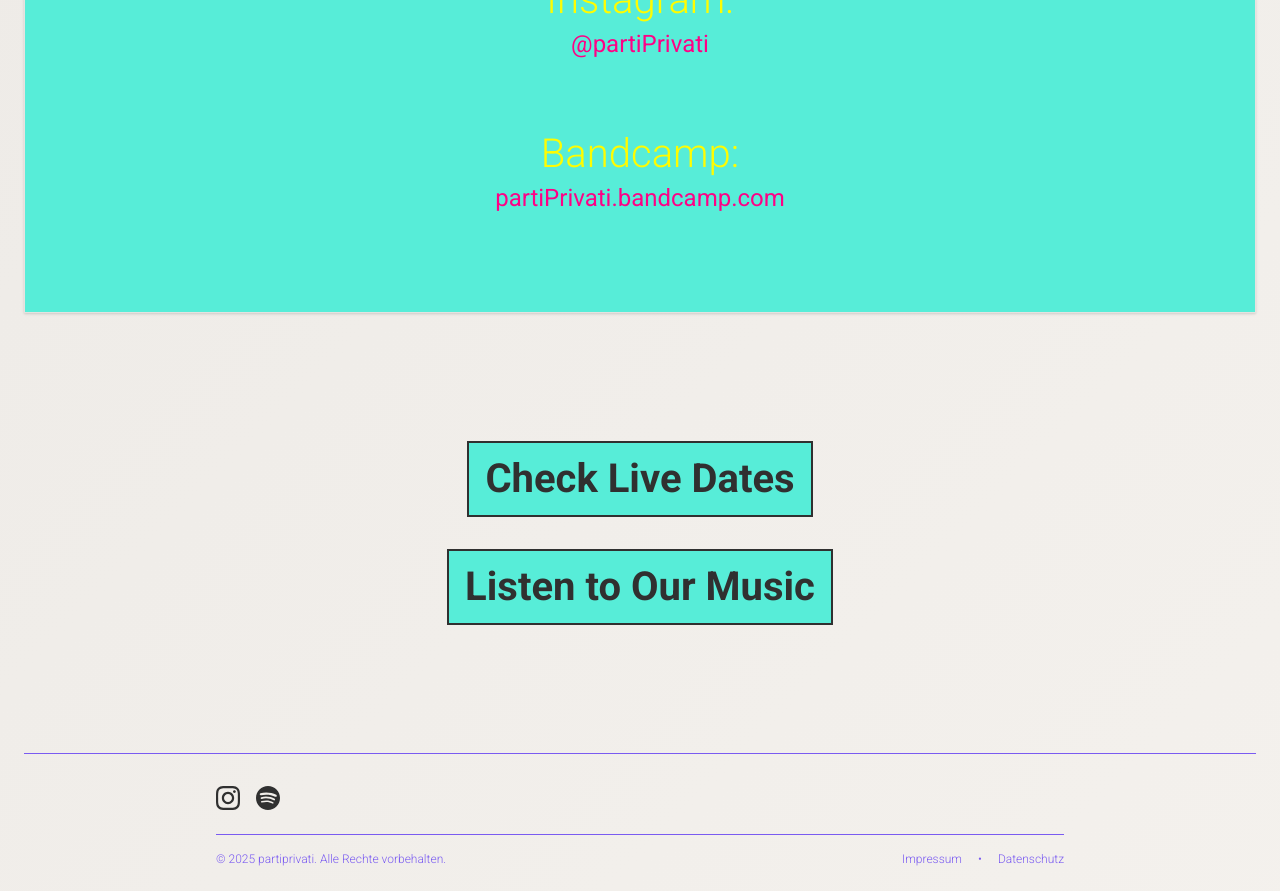
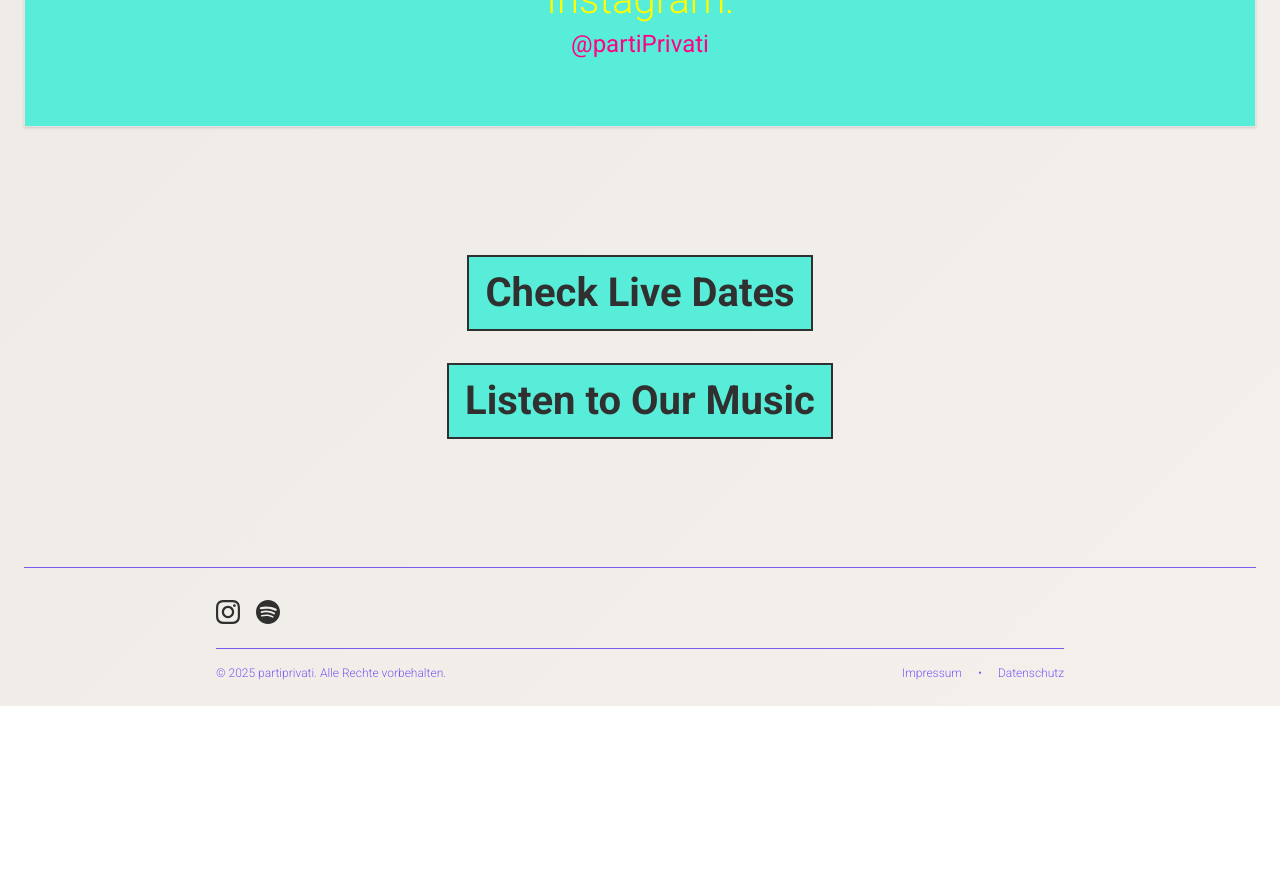
Before and after one commit to c1ive/partiprivati, a Next.js app: page / in a window 1280 px wide. Shown: the part 1840-2731 px from the top of the page. After the commit the page ends 2546 px from the top, so only its background shows below. Built offline with nearby package versions, Linux system fonts and the light colour scheme.

Commit message:
page.tsx aktualisieren

```diff
--- a/src/app/page.tsx
+++ b/src/app/page.tsx
@@ -123,20 +123,6 @@ export default function Home() {
                 {bandInfo.contact.instagram}
               </a>
             </div>
-            <div className="position-center space-large">
-              <span className="text-large md:text-large text-medium typewriter text-[var(--accent-yellow)]">
-                Bandcamp:
-              </span>
-              <br />
-              <a
-                href={`https://${bandInfo.contact.bandcamp}`}
-                className="text-medium md:text-medium text-small text-[var(--accent)] hover:underline"
-                target="_blank"
-                rel="noopener noreferrer"
-              >
-                {bandInfo.contact.bandcamp}
-              </a>
-            </div>
           </div>
         </div>
 
```
